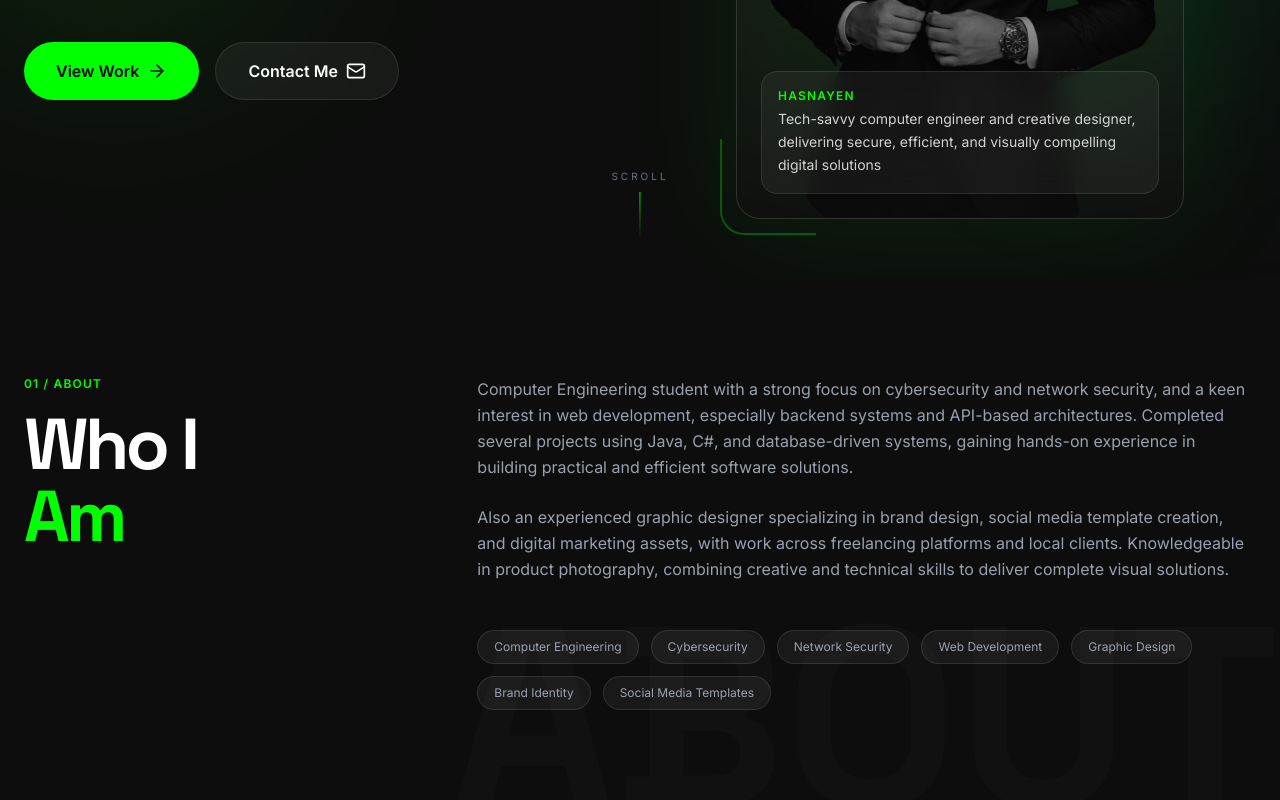
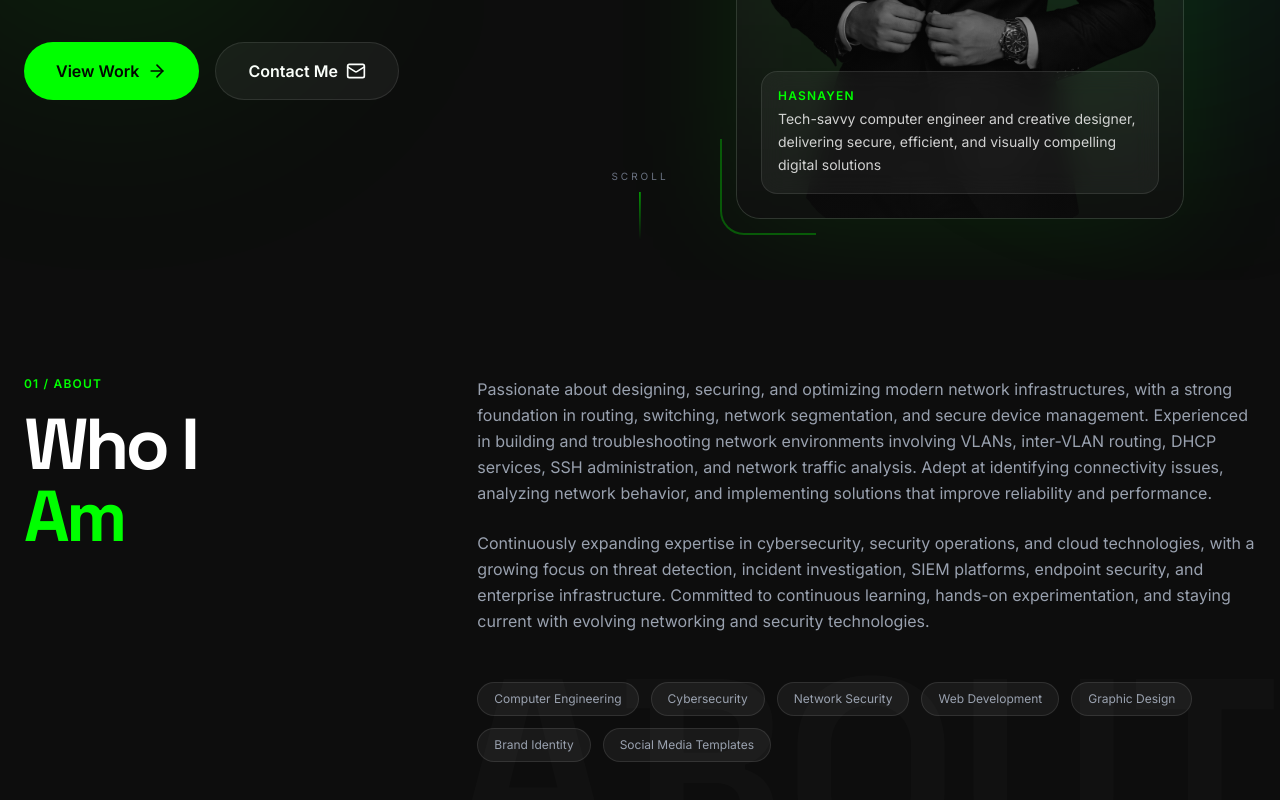
Before and after one commit to Hmanipulative9/Portfolio, a React (Vite) app: page / in a window 1280 px wide. Shown: the part 520-1320 px from the top of the page. Built offline with nearby package versions, Linux system fonts and the light colour scheme.

Commit message:
Update Who Am I description in About section

```diff
--- a/src/components/About.tsx
+++ b/src/components/About.tsx
@@ -26,10 +26,10 @@ export default function About() {
           >
             <div className="space-y-6 text-gray-400 leading-relaxed">
               <p>
-                Computer Engineering student with a strong focus on cybersecurity and network security, and a keen interest in web development, especially backend systems and API-based architectures. Completed several projects using Java, C#, and database-driven systems, gaining hands-on experience in building practical and efficient software solutions.
+                Passionate about designing, securing, and optimizing modern network infrastructures, with a strong foundation in routing, switching, network segmentation, and secure device management. Experienced in building and troubleshooting network environments involving VLANs, inter-VLAN routing, DHCP services, SSH administration, and network traffic analysis. Adept at identifying connectivity issues, analyzing network behavior, and implementing solutions that improve reliability and performance.
               </p>
               <p>
-                Also an experienced graphic designer specializing in brand design, social media template creation, and digital marketing assets, with work across freelancing platforms and local clients. Knowledgeable in product photography, combining creative and technical skills to deliver complete visual solutions.
+                Continuously expanding expertise in cybersecurity, security operations, and cloud technologies, with a growing focus on threat detection, incident investigation, SIEM platforms, endpoint security, and enterprise infrastructure. Committed to continuous learning, hands-on experimentation, and staying current with evolving networking and security technologies.
               </p>
             </div>
 
```
